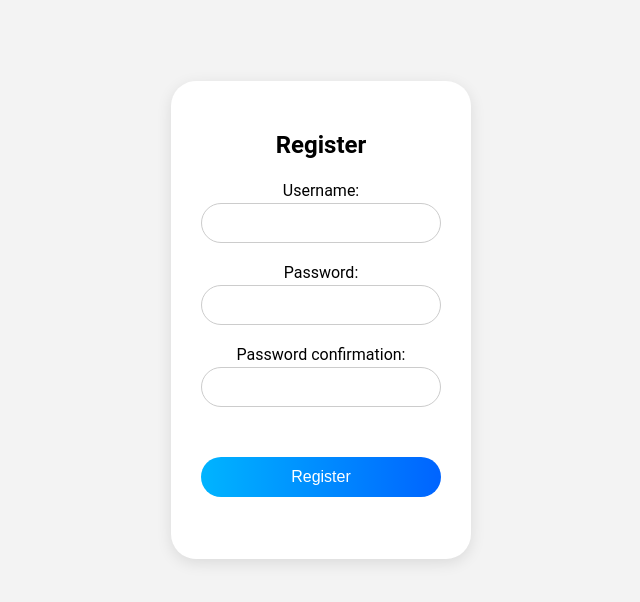
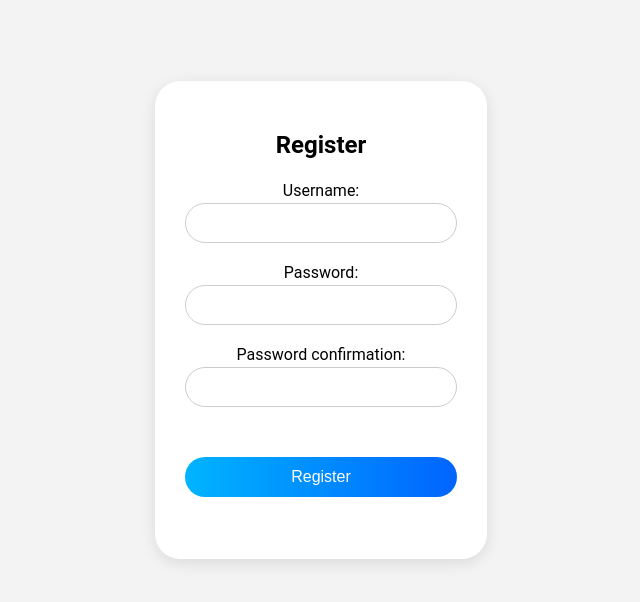
Before and after one commit to Lxnii/webapp, a Django app: page /register/ in a window 1280 px wide. Shown: the top 602 px of the page, without its empty margins (319-959 px from the left). Run offline with Django 4.2, Linux system fonts and the light colour scheme; parts of the project's set-up code (start-up, migrations or seed data) failed here and were passed over.

Commit message:
adjust css file

```diff
--- a/mytvtime/static/mytvtime/css/style.css
+++ b/mytvtime/static/mytvtime/css/style.css
@@ -433,7 +433,7 @@
 
 .login-form, .register-form {
     display: block;
-    width: 30vh;
+    width: 34vh;
     padding: 30px;
     border-radius: 25px;
     background: #ffffff;
@@ -480,7 +480,7 @@
     line-height: 1.5;
 }
 
-.helptext, ul:nth-of-type(1){
+.helptext, .register-form-hints ul:nth-of-type(1){
     display: none;
 }
 
```
Also changed, not shown: db.sqlite3.
